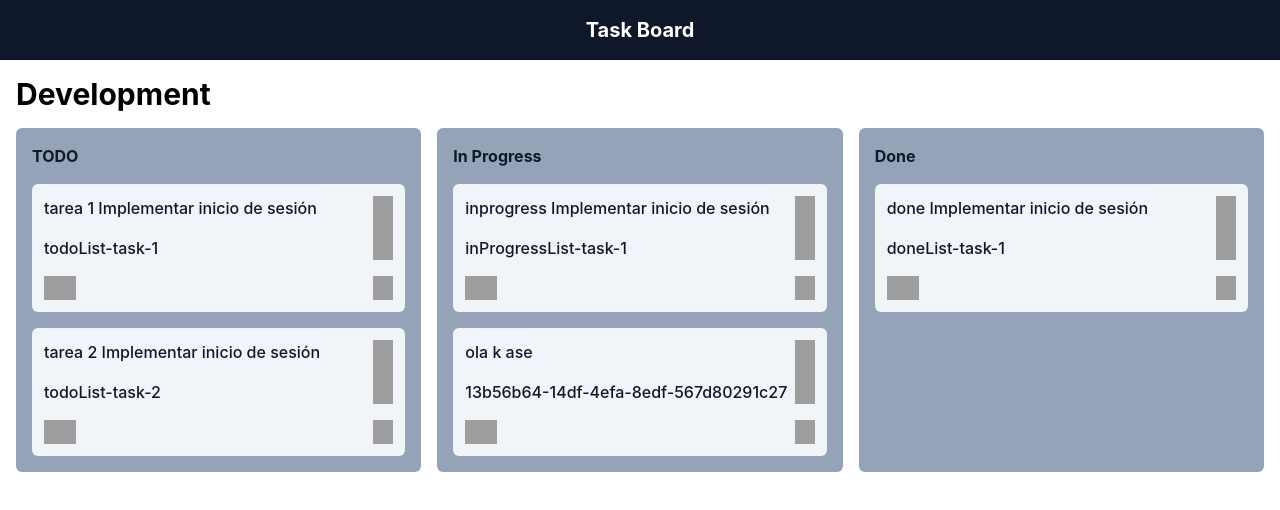
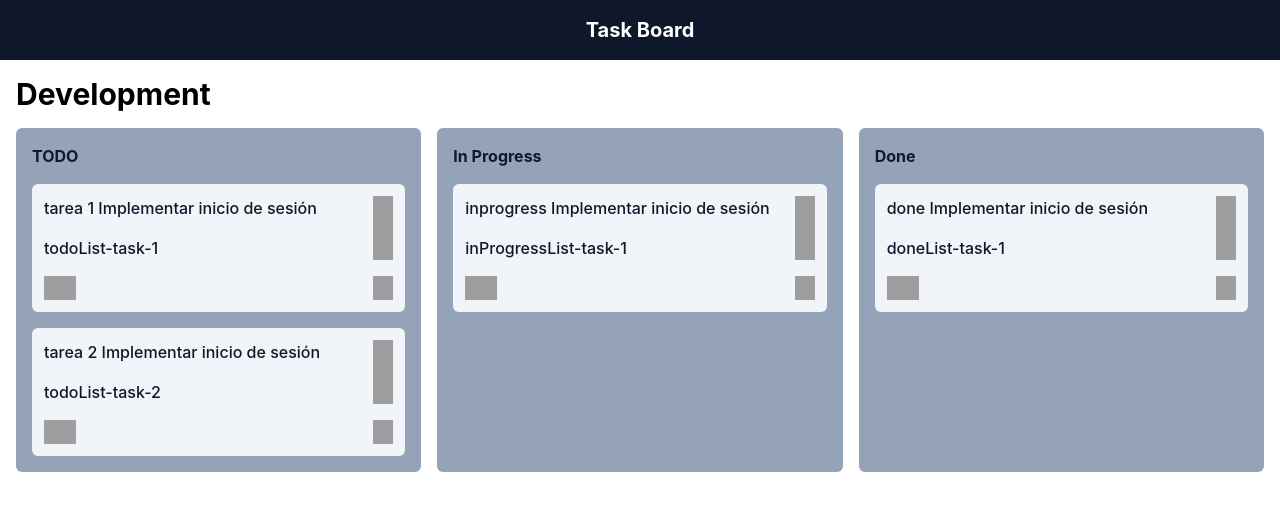
Before and after one commit to GuilleGarzon/Drag-and-Drop-Task-Board, a Next.js app: page / in a window 1280 px wide. Shown: the top 510 px of the page. Built offline with nearby package versions, Linux system fonts and the light colour scheme; grey boxes are pictures that could not be loaded.

Commit message:
feat: Add drag and drop

```diff
--- a/components/Board.js
+++ b/components/Board.js
@@ -28,22 +28,23 @@ const doneList = [
 ]
 
 export default function Board() {
+
+  const [dragged, setDragged] = useState(null)
+
   const [listOfLists, setListOfLists] = useState({
     todoList,
     inProgressList,
     doneList
   })
 
-  useEffect(() => {
-    setTimeout(() => {
-      const listOfListsClone = structuredClone(listOfLists)
-      listOfListsClone.inProgressList.push({
-        text: 'ola k ase',
-        id: crypto.randomUUID()
-      })
-      setListOfLists(listOfListsClone)
-    }, 5000)
-  }, [])
+  function handleDrop(event) {
+    event.preventDefault()
+    const list = event.currentTarget.dataset.list
+    const listOfListsClone = structuredClone(listOfLists)
+    listOfListsClone[list].push(dragged)
+    setListOfLists(listOfListsClone)
+    console.log(event)
+  }
 
   return (
     <div className="p-4">
@@ -54,30 +55,36 @@ export default function Board() {
       <main className="flex justify-between gap-4">
         <List
           name="TODO"
+          handleDrop={ handleDrop }
+          id="todoList"
         >
           {
             listOfLists.todoList.map((item, index) => (
-              <Card { ...item } key={item.id} />
+              <Card setDragged={ setDragged } { ...item } key={item.id} />
             ))
           }
         </List>
 
         <List
           name="In Progress"
+          handleDrop={ handleDrop }
+          id="inProgressList"
         >
           {
             listOfLists.inProgressList.map((item, index) => (
-              <Card { ...item } key={item.id} />
+              <Card setDragged={ setDragged } { ...item } key={item.id} />
             ))
           }
         </List>
 
         <List
           name="Done"
+          handleDrop={ handleDrop }
+          id="doneList"
         >
           {
             listOfLists.doneList.map((item, index) => (
-              <Card { ...item } key={item.id} />
+              <Card setDragged={ setDragged } { ...item } key={item.id} />
             ))
           }
         </List>
--- a/components/Card.js
+++ b/components/Card.js
@@ -1,11 +1,15 @@
 import Image from "next/image"
 
-export default function Card({ text, id }) {
-  function handleClick() {
-    console.log(id);
+export default function Card({ text, id, setDragged, list }) {
+  function handleDragStart() {
+    setDragged({
+        text,
+        id
+    })
+    // console.log(id);
   }
   return (
-    <div onClick={handleClick} className='bg-slate-100 text-slate-900 rounded-md p-3 flex flex-col gap-4'>
+    <div  draggable onDragStart={ handleDragStart } className='bg-slate-100 text-slate-900 rounded-md p-3 flex flex-col gap-4'>
       <div className='flex justify-between'>
         <div className="flex flex-col gap-4">
           <p className='font-medium'>{ text }</p>
--- a/components/List.js
+++ b/components/List.js
@@ -1,7 +1,13 @@
 
-export default function List({ children, name }) {
+export default function List({ children, name, handleDrop, id }) {
+
+  function handleDragOver(event) {
+    event.preventDefault()
+    // console.log(event);
+  }
+
   return (
-    <div className="p-4 bg-slate-400 rounded-md flex-1">
+    <div data-list={id} onDragOver={ handleDragOver } onDrop={ handleDrop } className="p-4 bg-slate-400 rounded-md flex-1">
       <h2 className="text-gray-900 font-bold mb-4">{ name }</h2>
       <div className="flex flex-col gap-4">
         { children }
```
